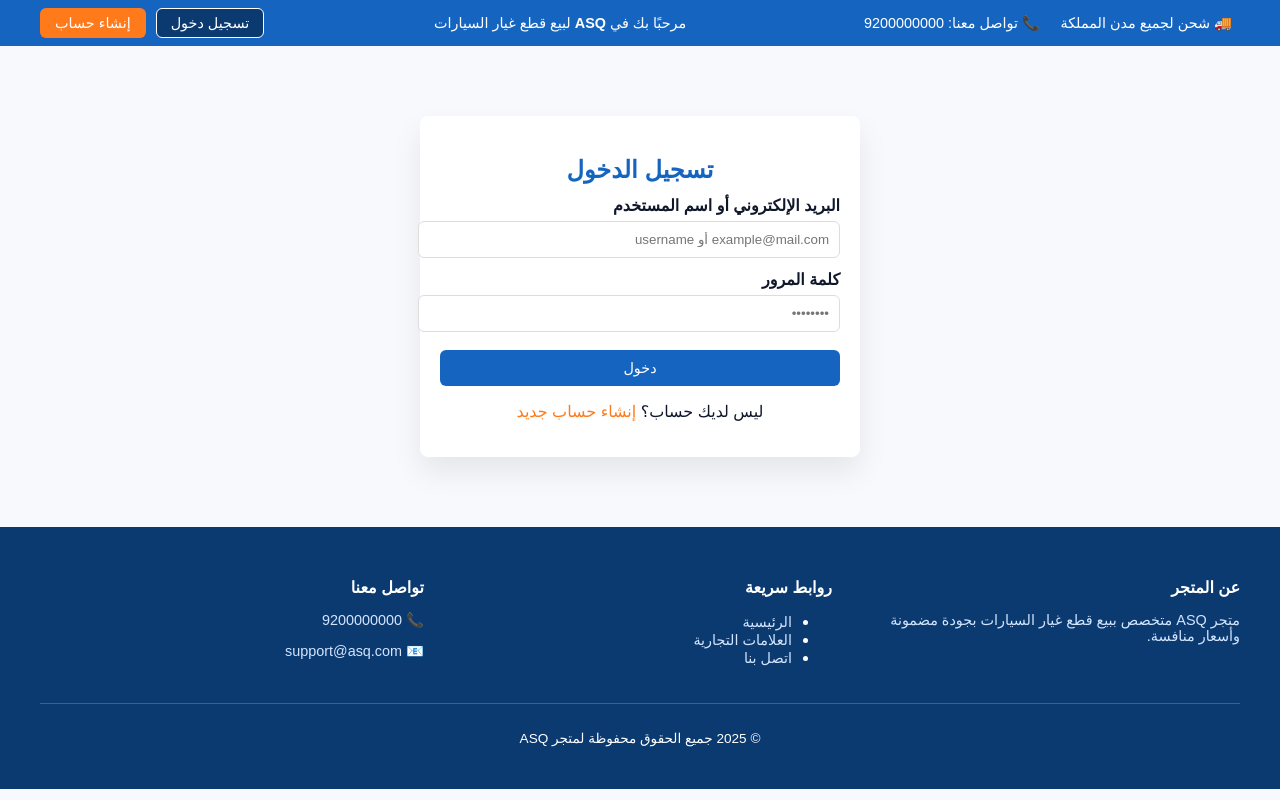
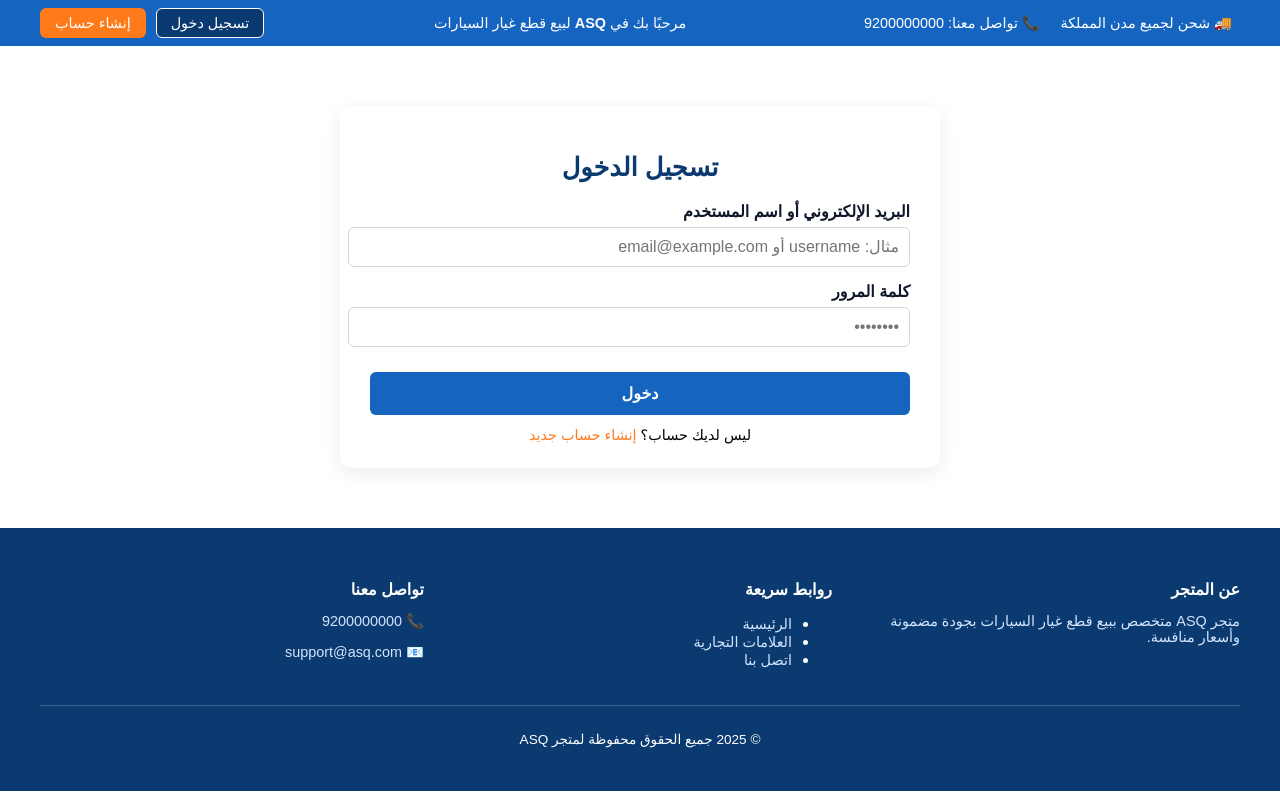
Before and after one commit to Abdullahsajer/clickshop, a Django app: page /accounts/login/ in a window 1280 px wide. Run offline with Django 4.2, Linux system fonts and the light colour scheme.

Commit message:
قبل التعديل على استايل الموقع

```diff
--- a/static/auth.css
+++ b/static/auth.css
@@ -1,54 +1,77 @@
-body {
-    font-family: "Cairo", sans-serif;
-    background: #f0f4f8;
-    display: flex;
-    justify-content: center;
-    align-items: center;
-    height: 100vh;
+
+/* --- تنسيق الحاوية العامة داخل الصفحة --- */
+.page-container {
+    max-width: 600px;
+    margin: 40px auto;
+    padding: 20px;
 }
 
+/* --- تنسيق صندوق النموذج --- */
 .form-container {
     background: white;
-    padding: 25px;
+    padding: 25px 30px;
     border-radius: 12px;
-    box-shadow: 0 5px 15px rgba(0,0,0,.1);
-    width: 360px;
+    box-shadow: 0 5px 20px rgba(0, 0, 0, .08);
 }
 
-h2 {
-    margin-bottom: 15px;
+/* --- العناوين --- */
+.form-container h2 {
+    margin-bottom: 20px;
+    font-size: 1.6rem;
     color: #0b3a70;
+    text-align: center;
 }
 
+/* --- عناوين الحقول --- */
 label {
     display: block;
-    margin-bottom: 5px;
-    font-weight: bold;
+    font-weight: 600;
+    margin-bottom: 6px;
+    color: #0f172a;
 }
 
-input, textarea {
+/* --- الحقول --- */
+.input-field, input, textarea {
     width: 100%;
     padding: 10px;
     margin-bottom: 15px;
+    font-size: 1rem;
+    border: 1px solid #d0d7de;
     border-radius: 6px;
-    border: 1px solid #ddd;
+    transition: border .2s ease;
 }
 
-button {
+.input-field:focus, input:focus, textarea:focus {
+    border-color: #1565c0;
+    outline: none;
+}
+
+/* --- زر الإرسال --- */
+.form-container button {
     width: 100%;
-    padding: 10px;
+    padding: 12px;
     background: #1565c0;
     color: white;
     border: none;
     border-radius: 6px;
     cursor: pointer;
+    font-size: 1rem;
+    font-weight: 600;
+    margin-top: 10px;
 }
 
-button:hover {
+.form-container button:hover {
     background: #0b3a70;
 }
 
-.register-link {
+/* --- رابط ثانوي --- */
+.form-footer {
     text-align: center;
-    margin-top: 10px;
+    margin-top: 12px;
+    font-size: .9rem;
 }
+
+.form-footer a {
+    color: #ff7a1a;
+    text-decoration: none;
+}
--- a/templates/accounts-templates/login.html
+++ b/templates/accounts-templates/login.html
@@ -5,47 +5,40 @@
   <meta charset="UTF-8">
   <meta name="viewport" content="width=device-width, initial-scale=1.0">
   <title>تسجيل دخول | ASQ</title>
+  <link rel="stylesheet" href="{% static 'auth.css' %}">
 </head>
 <body>
 
 {% include 'header.html' %}
 
-<div class="auth-container">
-  <form method="post" class="auth-form">
-    {% csrf_token %}
+<main class="page-container">
+  <div class="form-container">
     <h2>تسجيل الدخول</h2>
 
+    <form method="post">
+      {% csrf_token %}
+
       {% if error %}
-      <div class="auth-error">{{ error }}</div>
+        <div style="background:#ffe1e1;color:#c20000;padding:10px;border-radius:6px;margin-bottom:12px;">
+          {{ error }}
+        </div>
       {% endif %}
 
       <label>البريد الإلكتروني أو اسم المستخدم</label>
-    <input type="text" name="identifier" required placeholder="example@mail.com أو username">
+      <input type="text" name="identifier" required placeholder="مثال: username أو email@example.com" class="input-field">
 
       <label>كلمة المرور</label>
-    <input type="password" name="password" required placeholder="••••••••">
+      <input type="password" name="password" required placeholder="••••••••" class="input-field">
 
-    <button type="submit" class="auth-btn">دخول</button>
+      <button type="submit">دخول</button>
 
-    <p class="auth-alt">
+      <div class="form-footer">
         ليس لديك حساب؟ <a href="{% url 'register' %}">إنشاء حساب جديد</a>
-    </p>
+      </div>
     </form>
   </div>
+</main>
 
 {% include 'footer.html' %}
 </body>
 </html>
-
-<style>
-  body{font-family:"Cairo",sans-serif;background:#f7f9fc;color:#0f172a;margin:0;padding:0}
-  .auth-container{max-width:400px;margin:70px auto;padding:20px;background:#fff;border-radius:8px;box-shadow:0 15px 30px rgba(0,0,0,.08)}
-  .auth-form h2{margin-bottom:12px;color:#1565c0;text-align:center}
-  .auth-form label{display:block;margin-top:12px;font-weight:bold}
-  .auth-form input{width:100%;padding:10px;margin-top:6px;border:1px solid #ddd;border-radius:6px}
-  .auth-form .auth-btn{width:100%;padding:10px;margin-top:18px;background:#1565c0;color:#fff;border:none;border-radius:6px;cursor:pointer}
-  .auth-form .auth-btn:hover{background:#0b3a70}
-  .auth-alt{text-align:center;margin-top:16px}
-  .auth-alt a{color:#ff7a1a;text-decoration:none}
-  .auth-error{background:#ffe1e1;color:#c20000;padding:10px;border-radius:6px;margin-bottom:12px;text-align:center;border:1px solid #cc0000}
-</style>
```
Also changed, not shown: accounts/forms.py (+9 -4 lines), templates/accounts-templates/register.html (+10 -18 lines). Lines whose indentation alone changed are shown as unchanged.
